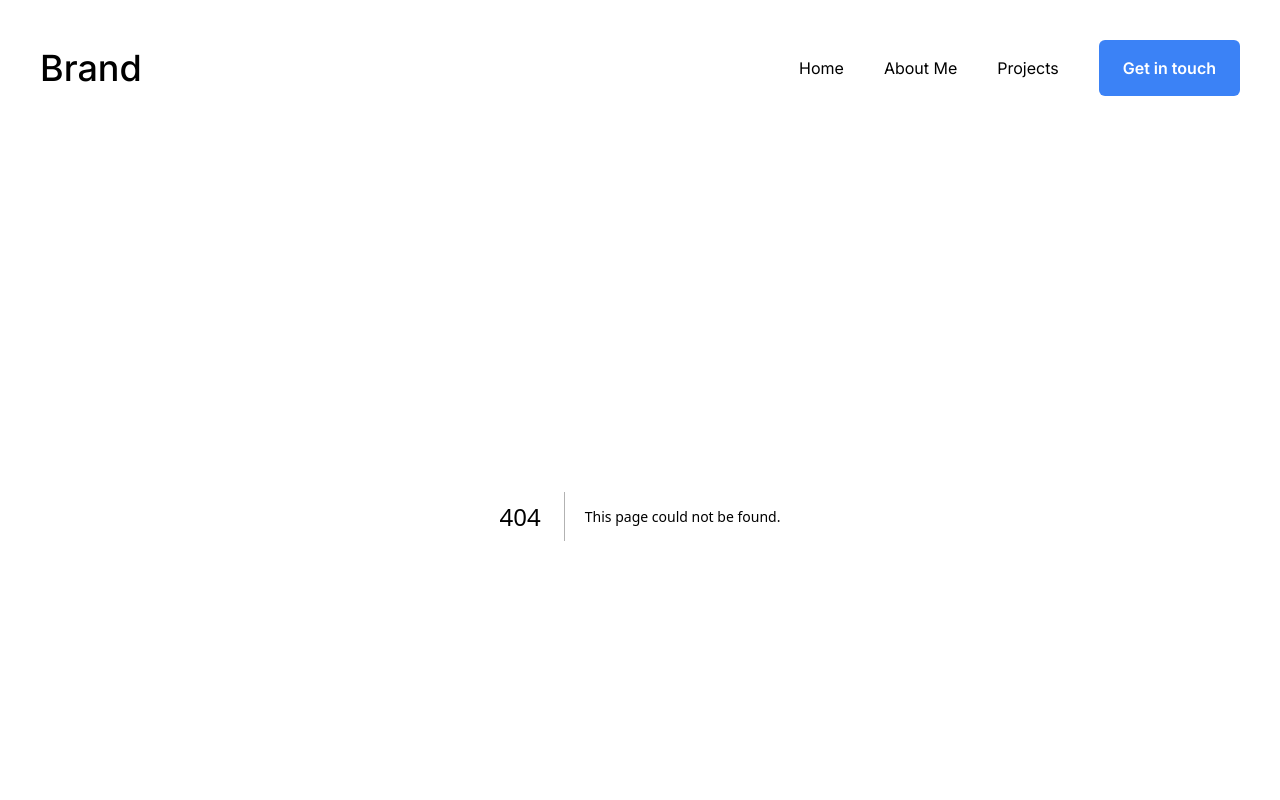
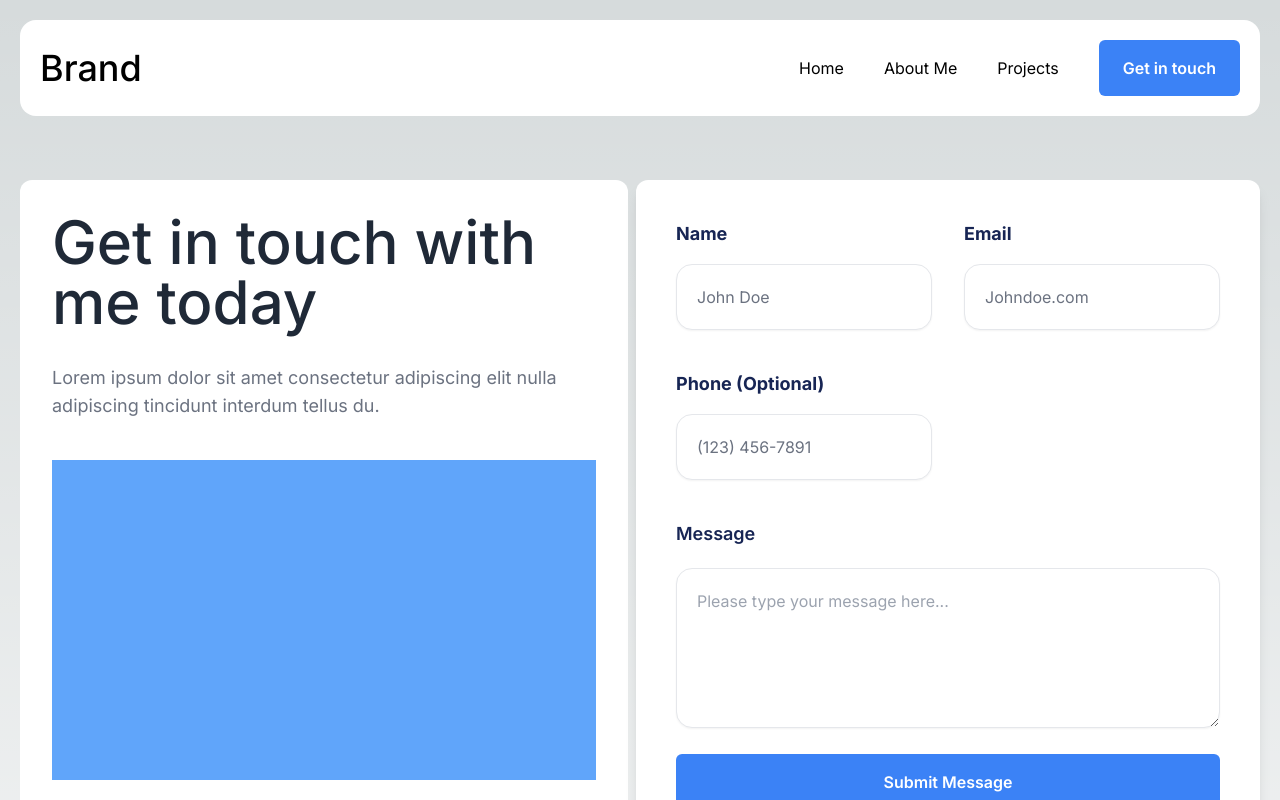
Before and after one commit to FullStackJoshua/portfolio, a Next.js app: page /contact in a window 1280 px wide. Before the commit this address had no page. Shown: the top 800 px of the page. Built offline with nearby package versions, Linux system fonts and the light colour scheme.

Commit message:
added contact page

```diff
--- /dev/null
+++ b/src/app/contact/page.tsx
@@ -0,0 +1,40 @@
+import { InputField, SubmitButton, TextArea } from "@/components/Form";
+import { BodyText, SubTitle, Title } from "@/components/Typography";
+import Wrapper from "@/components/Wrapper";
+
+export default function Contact() {
+  return (
+    <>
+      {/* Contact Form Section */}
+      <Wrapper>
+        <section className="py-10 xl:py-16 flex flex-col xl:flex-row">
+          <div className=" bg-white rounded-xl p-8 flex-1 mr-2">
+            <Title>Get in touch with me today</Title>
+            <BodyText>
+              Lorem ipsum dolor sit amet consectetur adipiscing elit nulla
+              adipiscing tincidunt interdum tellus du.
+            </BodyText>
+            <div className="w-full h-80 bg-blue-400 mt-10"></div>
+          </div>
+
+          <div className="flex-1 w-full mx-auto xl:mx-0 max-w-2xl shadow-lg rounded-xl md:p-10 p-8 bg-white lg:my-0">
+            <form className="shadow-black rounded-sm">
+              <div className="grid grid-cols-1 sm:grid-cols-2 gap-8 pb-8">
+                <InputField fieldName="Name" placeholder="John Doe" />
+                <InputField fieldName="Email" placeholder="Johndoe.com" />
+                <InputField
+                  fieldName="Phone (Optional)"
+                  placeholder="(123) 456-7891"
+                />
+              </div>
+              <TextArea fieldName="Message" />
+              <div className="pt-5">
+                <SubmitButton text="Submit Message" />
+              </div>
+            </form>
+          </div>
+        </section>
+      </Wrapper>
+    </>
+  );
+}
--- a/src/app/page.tsx
+++ b/src/app/page.tsx
@@ -121,36 +121,6 @@ const Home: React.FC = () => {
             </ul>
           </div>
         </section>
-        <section className="bg-white rounded-xl m-2 p-6">
-          <div className="flex-1 mx-auto xl:mx-0 max-w-2xl">
-            <form className="flex flex-col gap-5 shadow-lg rounded-2xl md:p-10 p-8 my-10 bg-white lg:my-0">
-              <div className="grid md:grid-cols-2 grid-cols-1 gap-x-8 gap-y-8">
-                <InputField placeholder="John Doe" fieldName="Full name" />
-                <InputField
-                  placeholder="(000)000-0000"
-                  fieldName="Phone number"
-                />
-                <InputField
-                  placeholder="123 Cleaning Lane, NY"
-                  fieldName="Address"
-                />
-                <InputField placeholder="john@doe.com" fieldName="Email" />
-                <InputField
-                  placeholder="Full cleaning"
-                  fieldName="Request service"
-                />
-                <InputField
-                  placeholder="May 17, 2023"
-                  fieldName="Day of service"
-                />
-              </div>
-              <TextArea fieldName="Add a note"></TextArea>
-              <div className="md:w-60 w-full">
-                <SubmitButton text="Submit Request" />
-              </div>
-            </form>
-          </div>
-        </section>
       </Wrapper>
     </>
   );
--- a/src/widgets/Navbar/index.tsx
+++ b/src/widgets/Navbar/index.tsx
@@ -23,7 +23,9 @@ export default function Navbar() {
               <Link href={"/#Projects"}>Projects</Link>
             </NavLink>
           </ul>
-          <Button>Get in touch</Button>
+          <Link href={"/contact"}>
+            <Button>Get in touch</Button>
+          </Link>
         </div>
       </nav>
     </Wrapper>
```
